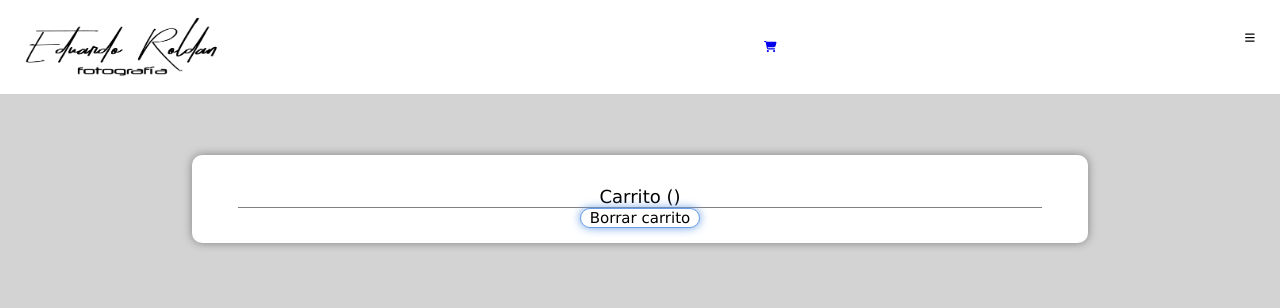
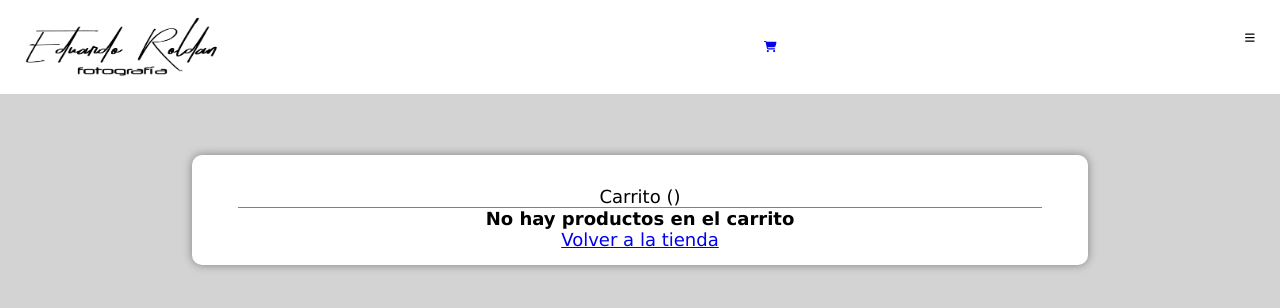
Before and after one commit to carlos33936079/proyecto_integrador_coderhouse, a React (Create React App) app in the folder app/: page /carrito in a window 1280 px wide. Shown: the top 308 px of the page. Built offline with nearby package versions, Linux system fonts and the light colour scheme.

Commit message:
desafio 11,Luna

```diff
--- a/app/src/components/main/Carrito.js
+++ b/app/src/components/main/Carrito.js
@@ -1,22 +1,39 @@
-import React, { useEffect } from 'react'
+import React, { useEffect, useState } from 'react'
 import CarritoComponent from './CarritoComponent'
 import { CartContext } from '../context/CartContext'
-import { useContext, useState } from 'react'
+import { useContext } from 'react'
+import { Link } from 'react-router-dom'
+
 
 function Carrito() {
-  const { cart, clear, removeItem } = useContext(CartContext)
+  const { cart, clear, removeItem, totalUnit, totalPrice } = useContext(CartContext)
+
+  const [totalUnitTest, setTotalUnitTest] = useState(false)
+
+
+  useEffect(() => {
+  if (totalUnit>0){
+    setTotalUnitTest(true)
+  } else{
+    setTotalUnitTest(false)
+  }
+},[totalUnit])
+
 
   return (
+      <div className='container_carrito'>
+        <div className='titulo_carrito'>
+          <ul>Carrito ({totalUnit})</ul>
+          {totalUnitTest ? cart.map(item=>{
+          return (<CarritoComponent key={item.product.id} {...item} remove={removeItem}/>)}) : <h1 className='noProduct'>No hay productos en el carrito</h1>}
+          {totalUnitTest ? <div className='total_carrito'>Total: ${totalPrice}</div> : null}
+          {totalUnitTest ? <button onClick={clear} className='button_borrarCarrito'>Borrar carrito</button> : <Link to='/' className='button_volverTienda'>Volver a la tienda</Link>}
 
-    <div className='container_carrito'>
-      <div className='titulo_carrito'>
-        <ul>Carrito ()</ul>
-        {cart.map(item=>{
-        return (<CarritoComponent key={item.product.id} {...item} remove={removeItem}/>)})}
-        <button onClick={clear} className='button_borrarCarrito'>Borrar carrito</button>
+        </div>
       </div>
-    </div>
-  )
-}
+    )
+    }
+
+
 
 export default Carrito
--- a/app/src/components/main/ItemDetail.js
+++ b/app/src/components/main/ItemDetail.js
@@ -14,7 +14,7 @@ function ItemDetail(props) {
   const [select, setSelect]= useState(false)
 
   const onAdd= (unitSelect) =>{
-    if(unitSelect != undefined){
+    if(unitSelect !== undefined){
       setSelect(unitSelect)
     }
   }
```
